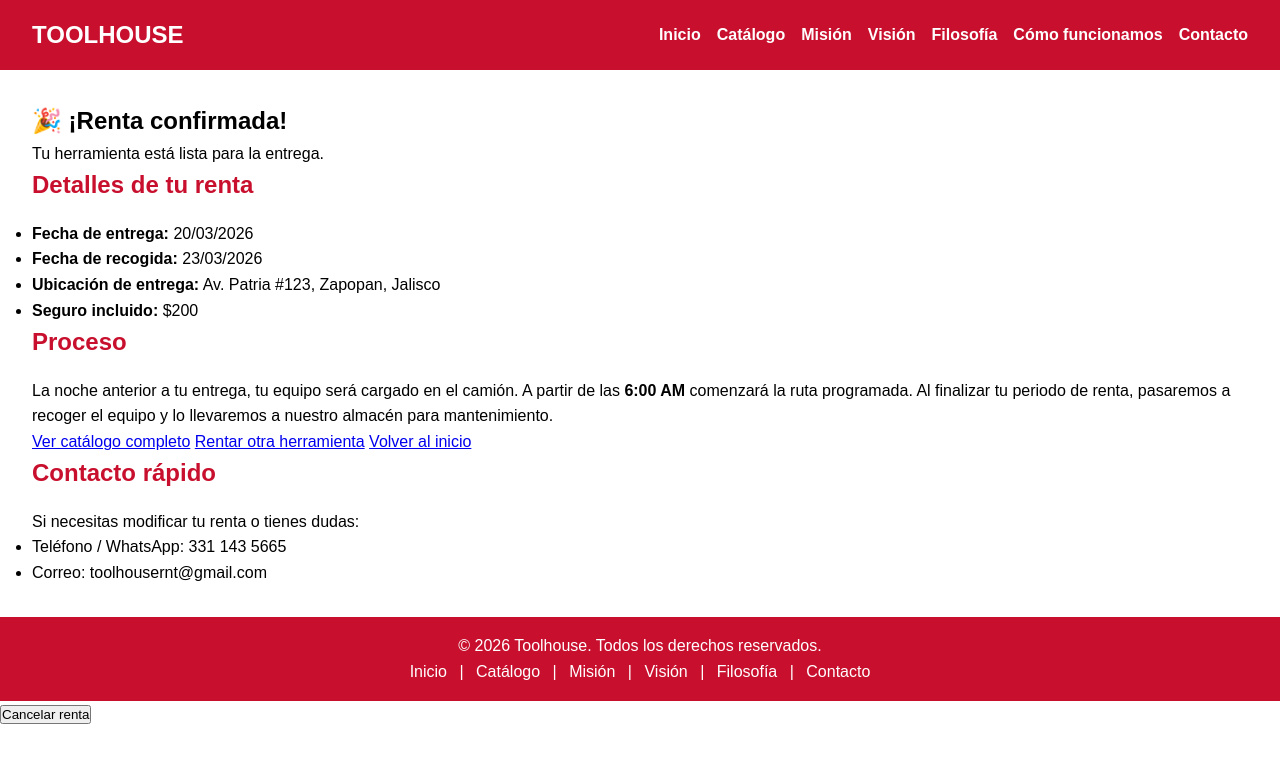
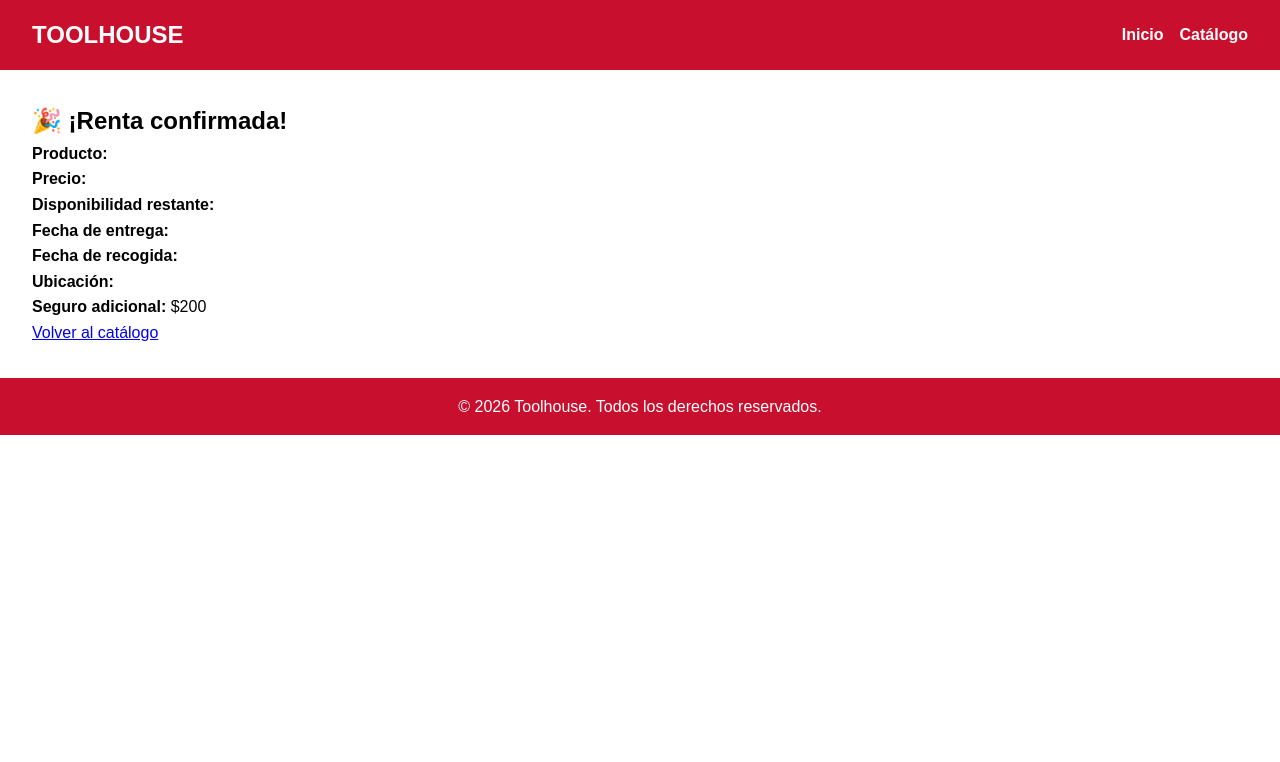
Before and after one commit to thotbcs-rat/toolhouse-web-, a plain HTML site: page confirmacion.html in a window 1280 px wide. Drawn offline with Linux system fonts and the light colour scheme.

Commit message:
Update confirmacion.html

```diff
--- a/confirmacion.html
+++ b/confirmacion.html
@@ -3,81 +3,42 @@
 <head>
   <meta charset="UTF-8">
   <meta name="viewport" content="width=device-width, initial-scale=1.0">
-  <title>Toolhouse - Confirmación de Renta</title>
+  <title>Toolhouse - Confirmación</title>
   <link rel="stylesheet" href="css/style.css">
 </head>
 <body>
 
-  <!-- Header -->
   <header>
     <div class="logo">TOOLHOUSE</div>
     <nav>
       <ul>
         <li><a href="index.html">Inicio</a></li>
         <li><a href="catalogo.html">Catálogo</a></li>
-        <li><a href="index.html#mision">Misión</a></li>
-        <li><a href="index.html#vision">Visión</a></li>
-        <li><a href="index.html#filosofia">Filosofía</a></li>
-        <li><a href="index.html#funcionamos">Cómo funcionamos</a></li>
-        <li><a href="index.html#contacto">Contacto</a></li>
       </ul>
     </nav>
   </header>
 
-  <!-- Confirmación -->
   <main>
     <section class="confirmacion">
       <h1>🎉 ¡Renta confirmada!</h1>
-      <p class="mensaje">Tu herramienta está lista para la entrega.</p>
+      <p><strong>Producto:</strong> <span id="nombre"></span></p>
+      <p><strong>Precio:</strong> <span id="precio"></span></p>
+      <p><strong>Disponibilidad restante:</strong> <span id="stock"></span></p>
+      <p><strong>Fecha de entrega:</strong> <span id="fechaEntrega"></span></p>
+      <p><strong>Fecha de recogida:</strong> <span id="fechaRecogida"></span></p>
+      <p><strong>Ubicación:</strong> <span id="ubicacion"></span></p>
+      <p><strong>Seguro adicional:</strong> $200</p>
 
-      <div class="detalles">
-        <h2>Detalles de tu renta</h2>
-        <ul>
-          <li><strong>Fecha de entrega:</strong> 20/03/2026</li>
-          <li><strong>Fecha de recogida:</strong> 23/03/2026</li>
-          <li><strong>Ubicación de entrega:</strong> Av. Patria #123, Zapopan, Jalisco</li>
-          <li><strong>Seguro incluido:</strong> $200</li>
-        </ul>
-      </div>
-
-      <div class="proceso">
-        <h2>Proceso</h2>
-        <p>La noche anterior a tu entrega, tu equipo será cargado en el camión.
-        A partir de las <strong>6:00 AM</strong> comenzará la ruta programada.
-        Al finalizar tu periodo de renta, pasaremos a recoger el equipo y lo llevaremos a nuestro almacén para mantenimiento.</p>
-      </div>
-
-      <div class="acciones">
-        <a href="catalogo.html" class="btn-secondary">Ver catálogo completo</a>
-        <a href="catalogo.html" class="btn">Rentar otra herramienta</a>
-        <a href="index.html" class="btn-secondary">Volver al inicio</a>
-      </div>
-
-      <div class="contacto-rapido">
-        <h2>Contacto rápido</h2>
-        <p>Si necesitas modificar tu renta o tienes dudas:</p>
-        <ul>
-          <li>Teléfono / WhatsApp: 331 143 5665</li>
-          <li>Correo: toolhousernt@gmail.com</li>
-        </ul>
+      <div class="nav-extra">
+        <a href="catalogo.html" class="btn-secondary">Volver al catálogo</a>
       </div>
     </section>
   </main>
 
-  <!-- Footer -->
   <footer>
     <p>&copy; 2026 Toolhouse. Todos los derechos reservados.</p>
-    <nav>
-      <a href="index.html">Inicio</a> |
-      <a href="catalogo.html">Catálogo</a> |
-      <a href="index.html#mision">Misión</a> |
-      <a href="index.html#vision">Visión</a> |
-      <a href="index.html#filosofia">Filosofía</a> |
-      <a href="index.html#contacto">Contacto</a>
-    </nav>
   </footer>
 
-<button id="cancelar-renta" data-producto="Podadora">Cancelar renta</button>
-
+  <script src="js/confirmacion.js"></script>
 </body>
 </html>
```
